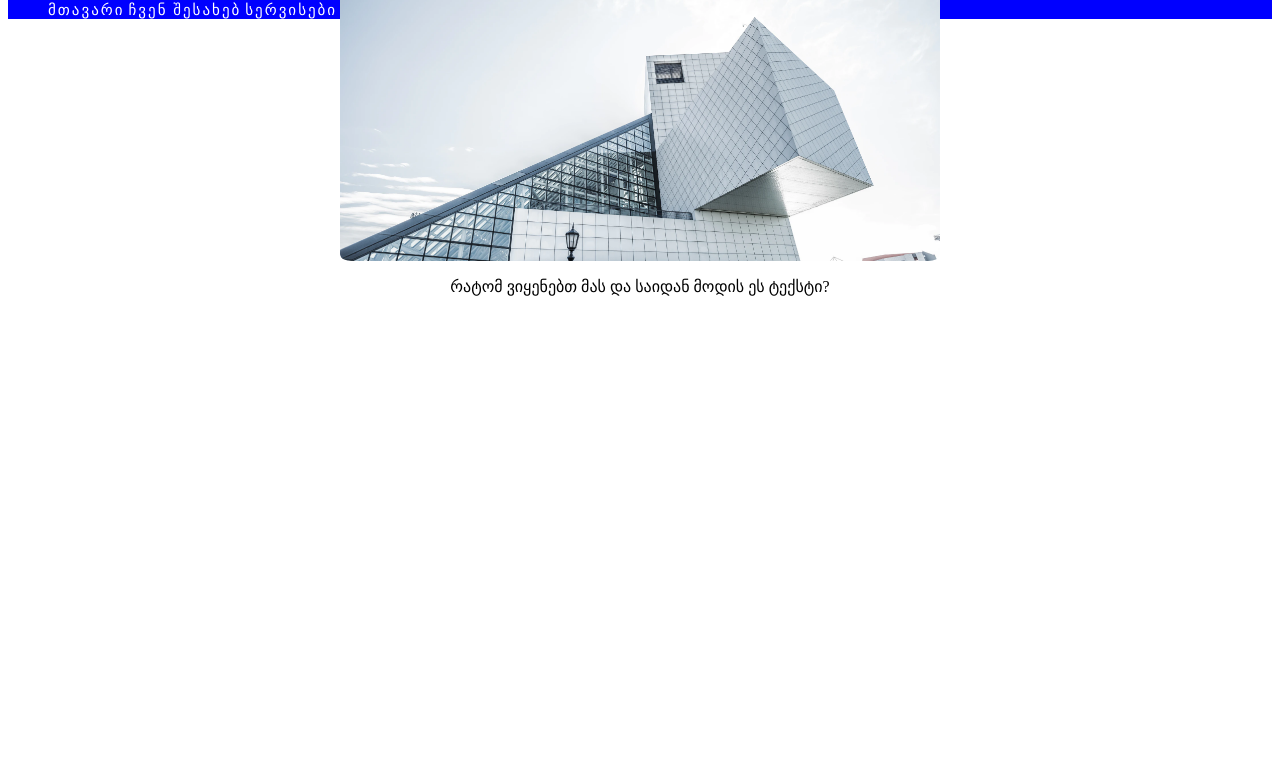
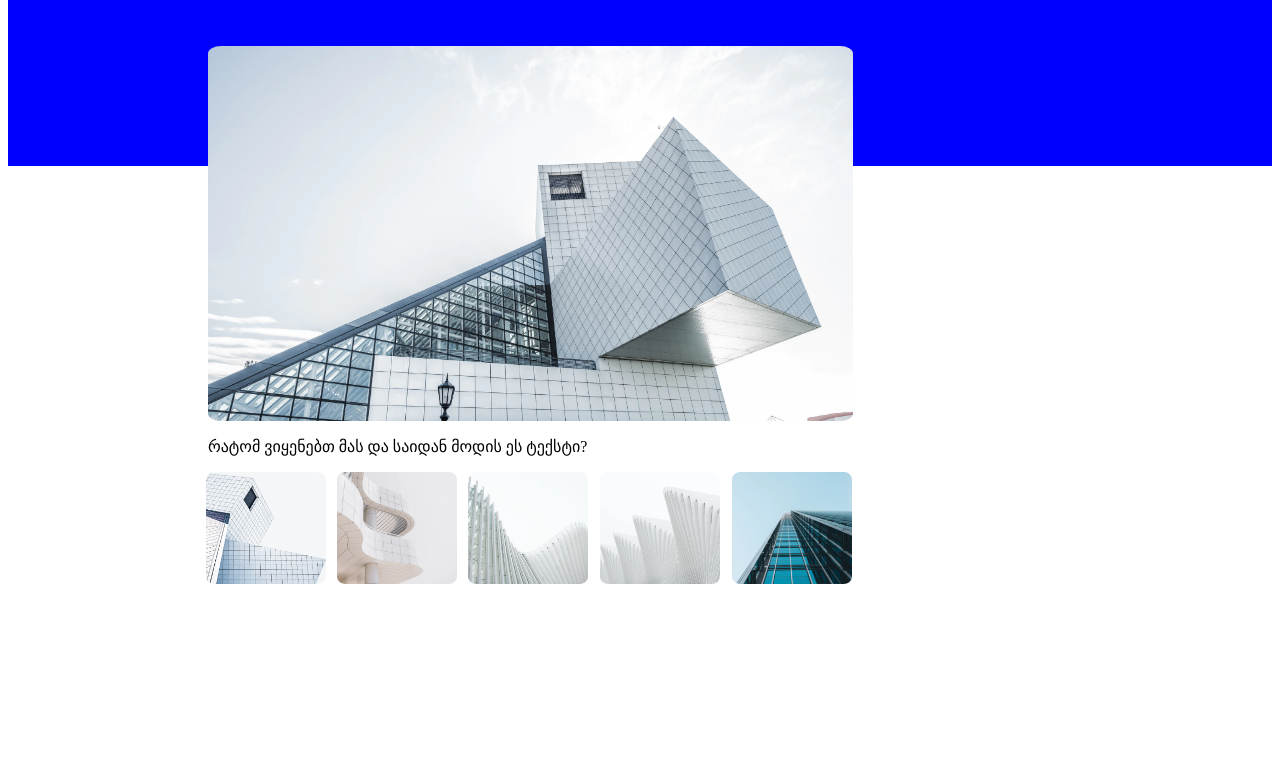
Before and after one commit to Lashagorakudashvili/lasha-gorakudashvili-4-, a plain HTML site: page index.html in a window 1280 px wide. Shown: the part 92-850 px from the top of the page. Before the commit the page ends 800 px from the top, so only its background shows below. Drawn offline with Linux system fonts and the light colour scheme.

Commit message:
half done

```diff
--- a/css/style.css
+++ b/css/style.css
@@ -1,5 +1,15 @@
+html, body {
+	max-width: 100%;
+	overflow-x: hidden;
+}
+
 header{
 	background-color: blue;
+	height: 250px;
+}
+
+.logo{
+	margin: 10px -10px 10px 10px;
 }
 
 ul{
@@ -7,26 +17,67 @@ ul{
 }
 
 nav a{
+	display: block;
+	margin: -75px -50px 40px 200px;
 	text-decoration: none;
 	color: #FFFFFF;
 	text-transform: uppercase;
-	letter-spacing: 2px;
+	letter-spacing: 1px;
 	font-size: 15px;
+
 }
 
 .building-img{
 	width: 100%;
-	max-width: 600px;
+	max-width: 645px;
+	height: 375px;
 	object-fit: cover;
 	display: block;
 	margin: auto;
-	margin-top: -75px;
+	margin-top: -120px;
+	margin-left: 200px;
 }
 
-.center {
-	text-align: center;
+.p {
+	margin: 0px 200px;
 }
 
 nav li{
 	display: inline-block;
+	width: 130px;
 }
+
+.Rectangle-92{
+	width: 100%;
+	max-width: 120px;
+	height: 112px;
+	margin: 0px 198px;
+}
+
+.Rectangle-93{
+	width: 100%;
+	max-width: 120px;
+	height: 112px;
+	margin: -116px 329px 100px;
+}
+
+.Rectangle-94{
+	width: 100%;
+	max-width: 120px;
+	height: 112px;
+	margin:-250px 460px 118px;
+}
+
+.Rectangle-95{
+	width: 100%;
+    max-width: 120px;
+    height: 112px;
+    margin: -250px 592px 136px;
+}
+
+.Rectangle-96{
+	width: 100%;
+    max-width: 120px;
+    height: 112px;
+    margin: -252px 724px 162px;
+}
--- a/index.html
+++ b/index.html
@@ -4,21 +4,23 @@
 <head>
 	<meta charset="utf-8">
 	<meta name="viewport" content="width=device-width,initial-scake=1">
-	<title>lesson 3</title>
+	<title>lesson 4</title>
 	<link rel="stylesheet" type="text/css" href="css/style.css">
 </head>
 
 <body>
 	<header>
-		<a href="#">
-		<img src="images/logo.svg" alt="sky house">
+			<div>
+				<a href="#">
+				<img class="logo" src="images/logo.svg" alt="sky house">
+			</div>
 		<nav>
 			<ul>
 				<li>
 					<a href="#">მთავარი</a>
 				</li>
 				<li>
-					<a href="#">ჩვენ შესახებ</a>
+					<a href="#">ჩვენ  შესახებ</a>
 				</li>
 				<li>
 					<a href="#">სერვისები</a>
@@ -40,11 +42,26 @@
 		<img class="building-img" src="images/Rectangle 91.png" alt="building" style="border-radius: 2%;">
 	</div>
 
-	<div class="center">
+	<div class="p">
 		<p>
 			რატომ ვიყენებთ მას და საიდან მოდის ეს ტექსტი?
 		</p>
 	</div>
+	<div>
+		<img class="Rectangle-92" src="images/Rectangle 92.png" alt="second-building" style="border-radius: 2%;">
+	</div>
+	<div>
+		<img class="Rectangle-93" src="images/Rectangle 93.png" alt="third-building" style="border-radius: 2%;">
+	</div>
+	<div>
+		<img class="Rectangle-94" src="images/Rectangle 94.png" alt="fourth-building" style="border-radius: 2%;">
+	</div>
+	<div>
+		<img class="Rectangle-95" src="images/Rectangle 95.png" alt="fiftf-building" style="border-radius: 2%;">
+	</div>
+	<div>
+		<img class="Rectangle-96" src="images/Rectangle 96.png" alt="sixth-building" style="border-radius: 2%;">
+	</div>
 
  </body>
 </html>
```
Also changed, not shown: images/Rectangle 92.png (added), images/Rectangle 93.png (added), images/Rectangle 94.png (added), images/Rectangle 95.png (added), images/Rectangle 96.png (added).
